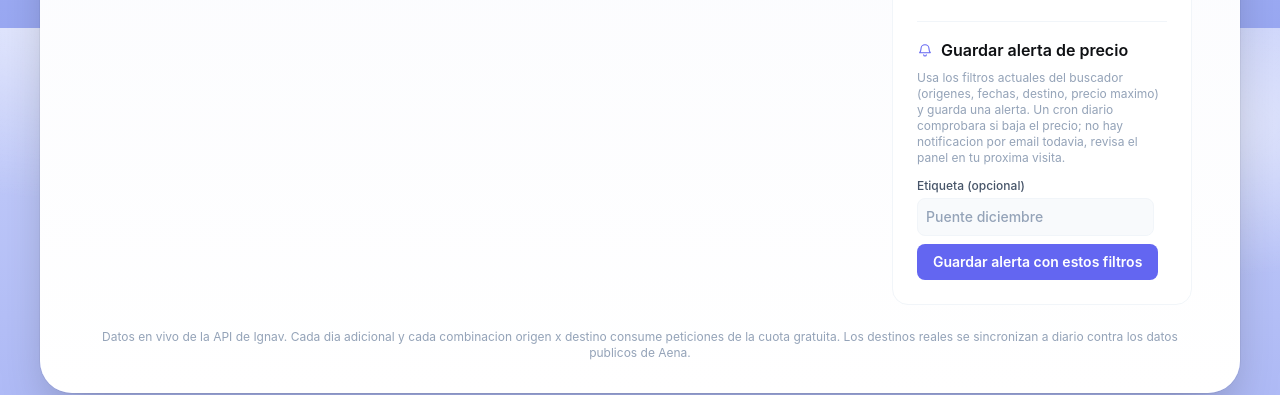
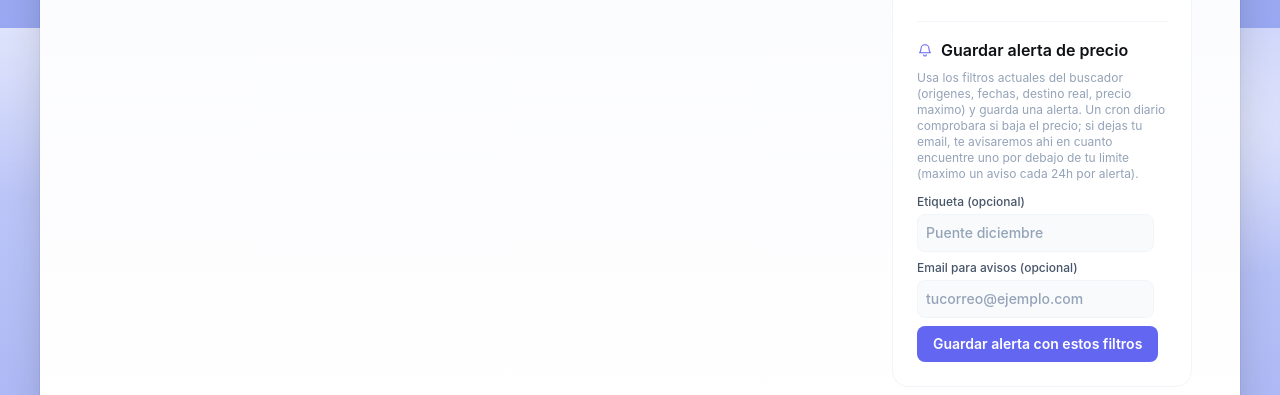
Before and after one commit to Gsus1982/tiriti-travel, a Next.js app: page / in a window 1280 px wide. Shown: the part 1572-1967 px from the top of the page. Built offline with nearby package versions, Linux system fonts and the light colour scheme; no server answers; the database is empty.

Commit message:
feat: campo de email en el formulario de alertas de precio (para las notificaciones reales del cron) + validacion ajustada al nuevo backend sin destinationGroupId

```diff
--- a/components/ToolsPanel.tsx
+++ b/components/ToolsPanel.tsx
@@ -34,6 +34,7 @@ export default function ToolsPanel({
   const [calendarDest, setCalendarDest] = useState('');
 
   const [alertLabel, setAlertLabel] = useState('');
+  const [alertEmail, setAlertEmail] = useState('');
   const [alertSaving, setAlertSaving] = useState(false);
   const [alertMessage, setAlertMessage] = useState<string | null>(null);
 
@@ -68,8 +69,19 @@ export default function ToolsPanel({
   }
 
   async function saveAlert() {
+    // FIX: el backend (app/api/alerts) ya no acepta destinationGroupId -- la tabla real
+    // en Neon nunca tuvo esa columna, solo admite un destino real concreto
+    // (destinationIata). Si el usuario solo tiene un grupo curado seleccionado y ningun
+    // destino real suelto, avisamos en vez de mandar una peticion que va a fallar.
+    const destinationIata = destinationIatas[0] ?? null;
     if (!maxPriceTotal) {
       setAlertMessage('Indica un precio maximo total para poder guardar la alerta.');
+      return;
+    }
+    if (!destinationIata) {
+      setAlertMessage(
+        'Elige al menos un destino real (no un grupo curado) en el buscador para poder guardar la alerta -- las alertas solo funcionan sobre destinos con vuelo directo verificado.'
+      );
       return;
     }
     setAlertSaving(true);
@@ -80,8 +92,7 @@ export default function ToolsPanel({
         headers: { 'Content-Type': 'application/json' },
         body: JSON.stringify({
           originIatas,
-          destinationGroupId: destinationGroupIds[0] ?? null,
-          destinationIata: destinationIatas[0] ?? null,
+          destinationIata,
           outboundDateFrom,
           outboundDateTo,
           inboundDateFrom,
@@ -89,12 +100,17 @@ export default function ToolsPanel({
           adults,
           children,
           maxPriceTotal,
-          label: alertLabel || null
+          label: alertLabel || null,
+          email: alertEmail || null
         })
       });
       const data = await res.json();
       if (!res.ok) throw new Error(data.error ?? 'Error desconocido');
-      setAlertMessage('Alerta guardada. Un cron diario comprobara el precio y lo veras aqui la proxima vez.');
+      setAlertMessage(
+        alertEmail
+          ? 'Alerta guardada. Un cron diario comprobara el precio y te avisara por email si baja de tu limite.'
+          : 'Alerta guardada. Un cron diario comprobara el precio (sin email, no lo has indicado, solo se guardara en el panel).'
+      );
     } catch (e: any) {
       setAlertMessage(`Error: ${e.message}`);
     } finally {
@@ -170,8 +186,9 @@ export default function ToolsPanel({
           <h2 className="text-base font-semibold text-ink dark:text-slate-100">Guardar alerta de precio</h2>
         </div>
         <p className="text-xs text-slate-400 dark:text-slate-500 mb-3">
-          Usa los filtros actuales del buscador (origenes, fechas, destino, precio maximo) y guarda una alerta. Un cron
-          diario comprobara si baja el precio; no hay notificacion por email todavia, revisa el panel en tu proxima visita.
+          Usa los filtros actuales del buscador (origenes, fechas, destino real, precio maximo) y guarda una alerta. Un
+          cron diario comprobara si baja el precio; si dejas tu email, te avisaremos ahi en cuanto encuentre uno por
+          debajo de tu limite (maximo un aviso cada 24h por alerta).
         </p>
         <div className="flex gap-2 items-end flex-wrap">
           <label className="text-xs font-medium text-slate-600 dark:text-slate-300">
@@ -182,6 +199,16 @@ export default function ToolsPanel({
               className="mt-1 bg-slate-50 dark:bg-slate-800 border border-slate-100 dark:border-slate-800 rounded-lg p-2 text-sm text-ink dark:text-slate-100 placeholder-slate-400 dark:placeholder-slate-500"
               value={alertLabel}
               onChange={(e) => setAlertLabel(e.target.value)}
+            />
+          </label>
+          <label className="text-xs font-medium text-slate-600 dark:text-slate-300">
+            Email para avisos (opcional)
+            <input
+              type="email"
+              placeholder="tucorreo@ejemplo.com"
+              className="mt-1 bg-slate-50 dark:bg-slate-800 border border-slate-100 dark:border-slate-800 rounded-lg p-2 text-sm text-ink dark:text-slate-100 placeholder-slate-400 dark:placeholder-slate-500"
+              value={alertEmail}
+              onChange={(e) => setAlertEmail(e.target.value)}
             />
           </label>
           <button
```
